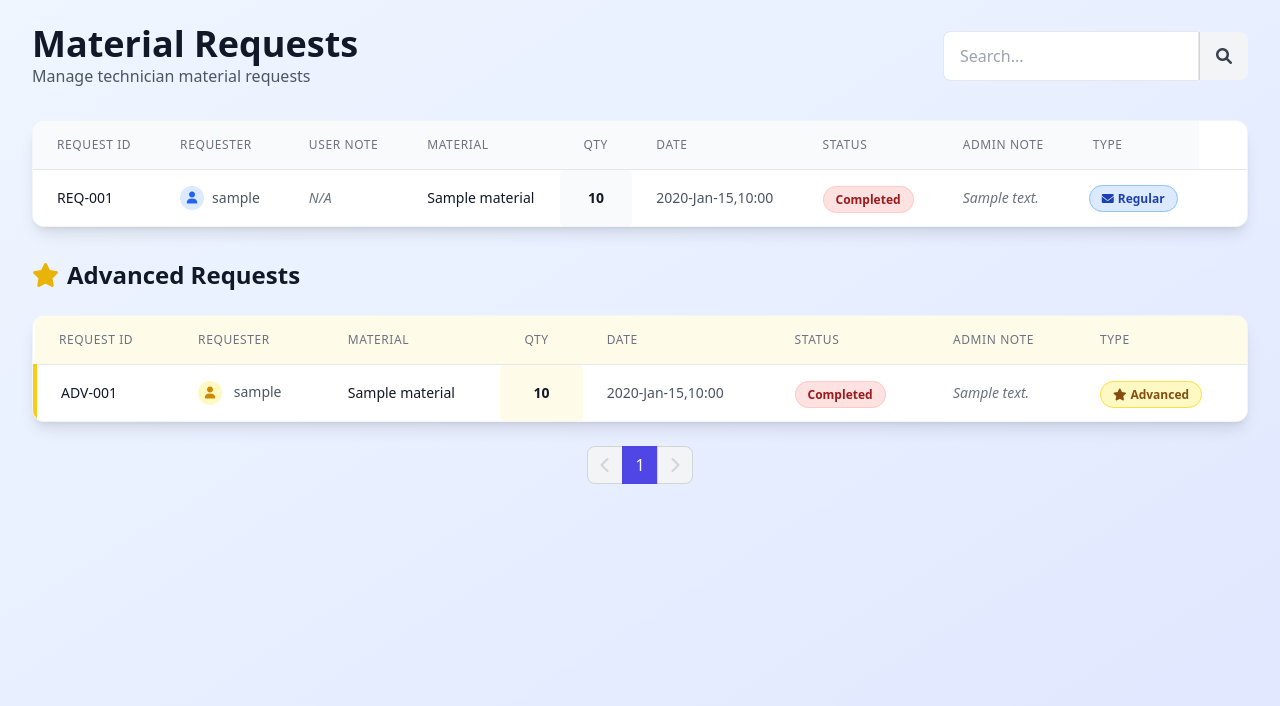
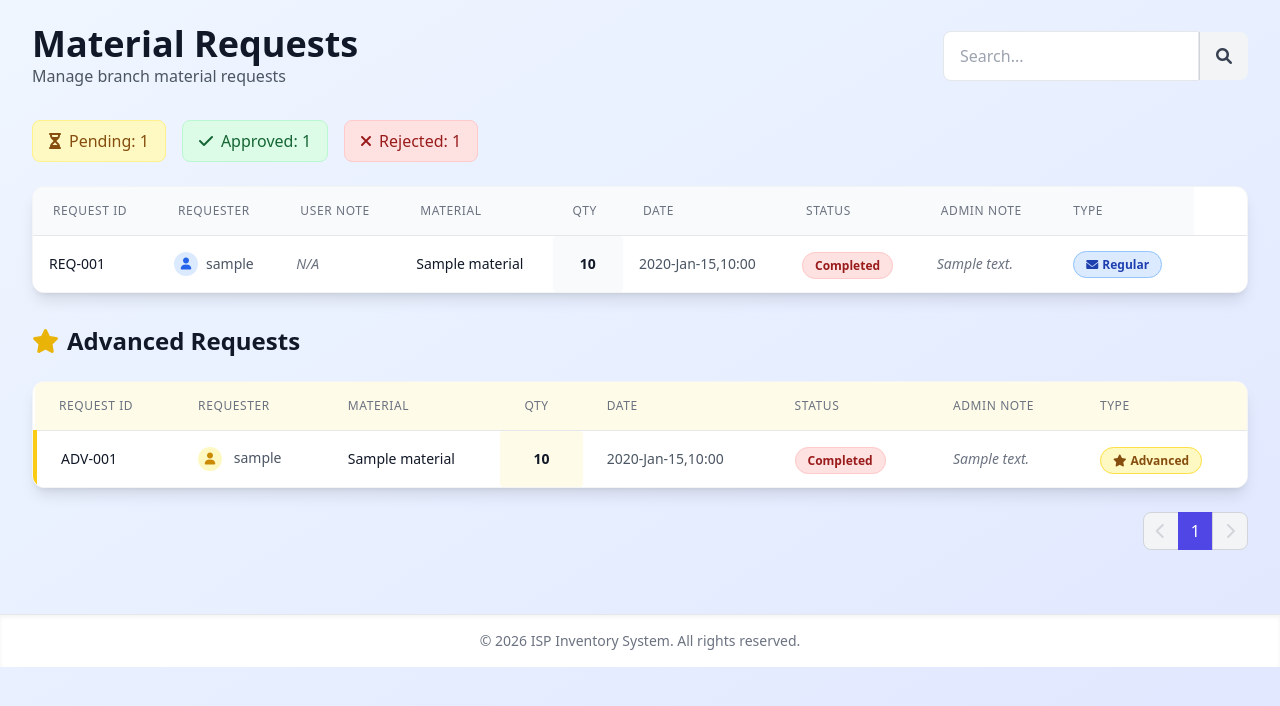
Before and after one commit to Mahadinhasan/ISP-inventory, a Django app: template ibccl/templates/inventory/requests.html in a window 1280 px wide. Shown: the top 706 px of the page. Run offline with Django 3.2, Linux system fonts and the light colour scheme; the template is opened without the code that fills it: most values are stand-ins (such as "Sample title", 1, 10 or a date in 2020); form fields are guessed from the names that the template uses; some libraries are stand-ins or nearby versions.

Commit message:
17,02,26V6

```diff
--- a/ibccl/isp_inventory/urls.py
+++ b/ibccl/isp_inventory/urls.py
@@ -15,5 +15,6 @@ urlpatterns = [
     path('used-materials/', views.used_materials_view, name='used_materials'),
     path('api/used-materials/<int:pk>/', views.get_used_material_api, name='get_used_material_api'),
     path('used-materials/<int:pk>/manage/', views.manage_used_material, name='manage_used_material'),
+    path('api/pending-requests/', views.pending_requests_api, name='pending_requests_api'),
 
 ]
--- a/ibccl/isp_inventory/utils.py
+++ b/ibccl/isp_inventory/utils.py
@@ -1,7 +1,7 @@
 from django.contrib.auth.models import Group
 from .models import UserProfile
 
-ROLE_GROUPS = ['Admin', 'Storekeeper', 'Technician']
+ROLE_GROUPS = ['Admin', 'Storekeeper', 'Branch', 'NOC']
 
 
 def ensure_userprofile(user):
@@ -10,7 +10,7 @@ def ensure_userprofile(user):
     This function is defensive: it handles the case where the reverse
     OneToOne accessor (`user.userprofile`) does not exist yet and will
     create a `UserProfile` using the first matching role-group or the
-    default role `'Technician'`.
+    default role `'Branch'`.
     """
     if user is None or user.pk is None:
         return None
@@ -33,7 +33,7 @@ def ensure_userprofile(user):
         role_name = None
 
     if not role_name:
-        role_name = 'Technician'
+        role_name = 'Branch'
 
     profile, _ = UserProfile.objects.get_or_create(user=user, defaults={'role': role_name})
     return profile
--- a/ibccl/templates/inventory/base.html
+++ b/ibccl/templates/inventory/base.html
@@ -82,8 +82,8 @@
                             class="nav-link border-indigo-500 text-gray-900 inline-flex items-center px-1 pt-1 border-b-2 text-sm font-medium">
                             <i class="fas fa-tachometer-alt mr-2"></i>Dashboard
                         </a>
-                        {% if user.userprofile.role != 'Technician' %}
-                        <!--Materials (Hidden for Technicians)-->
+                        {% if user.userprofile.role != 'Branch' %}
+                        <!--Materials (Hidden for Branch)-->
                         <a href="{% url 'materials' %}"
                             class="nav-link border-transparent text-gray-500 hover:border-gray-300 hover:text-gray-700 inline-flex items-center px-1 pt-1 border-b-2 text-sm font-medium">
                             <i class="fas fa-boxes mr-2"></i>Materials
@@ -101,22 +101,24 @@
                             class="nav-link border-transparent text-gray-500 hover:border-gray-300 hover:text-gray-700 inline-flex items-center px-1 pt-1 border-b-2 text-sm font-medium">
                             <i class="fas fa-clipboard-list mr-2"></i>Request
                         </a>
+                        <!--Used Materials-->
+                        {% if user.userprofile.role == 'Branch' %}
+                        <a href="{% url 'used_materials' %}"
+                            class="nav-link border-transparent text-gray-500 hover:border-gray-300 hover:text-gray-700 inline-flex items-center px-1 pt-1 border-b-2 text-sm font-medium">
+                            <i class="fas fa-history mr-2"></i>Used Material
+                        </a>
+                        {% endif %}
                         <!--Report-->
                         <a href="{% url 'reports' %}"
                             class="nav-link border-transparent text-gray-500 hover:border-gray-300 hover:text-gray-700 inline-flex items-center px-1 pt-1 border-b-2 text-sm font-medium">
                             <i class="fas fa-file-alt mr-2"></i>Report
-                        </a>
-                        <!--Log history-->
-                        <a href="#"
-                            class="nav-link border-transparent text-gray-500 hover:border-gray-300 hover:text-gray-700 inline-flex items-center px-1 pt-1 border-b-2 text-sm font-medium">
-                            <i class="fas fa-history mr-2"></i>Log History
                         </a>
                         <!--Notification-->
                         <a href="#"
                             class="nav-link border-transparent text-gray-500 hover:border-gray-300 hover:text-gray-700 inline-flex items-center px-1 pt-1 border-b-2 text-sm font-medium">
                             <i class="fas fa-bell mr-2"></i>Notification
                         </a>
-                        {% if user.userprofile.role != 'Technician' and user.userprofile.role != 'Storekeeper' %}
+                        {% if user.userprofile.role != 'Branch' and user.userprofile.role != 'Storekeeper' %}
                         {% if user.is_superuser %}
                         <!--Settings (Admin only)-->
                         <a href="{% url 'settings' %}"
@@ -239,7 +241,7 @@
             <div class="pt-2 pb-3 space-y-1">
                 <a href="{% url 'dashboard' %}"
                     class="block pl-3 pr-4 py-2 border-l-4 border-indigo-500 text-base font-medium text-indigo-700 bg-indigo-50">Dashboard</a>
-                {% if user.userprofile.role != 'Technician' %}
+                {% if user.userprofile.role != 'Branch' %}
                 <a href="{% url 'materials' %}"
                     class="block pl-3 pr-4 py-2 border-l-4 border-transparent text-base font-medium text-gray-600 hover:bg-gray-50 hover:border-gray-300 hover:text-gray-800">Materials</a>
                 {% endif %}
@@ -249,13 +251,13 @@
                 {% endif %}
                 <a href="{% url 'requests' %}"
                     class="block pl-3 pr-4 py-2 border-l-4 border-transparent text-base font-medium text-gray-600 hover:bg-gray-50 hover:border-gray-300 hover:text-gray-800">Request</a>
+                <a href="{% url 'used_materials' %}"
+                    class="block pl-3 pr-4 py-2 border-l-4 border-transparent text-base font-medium text-gray-600 hover:bg-gray-50 hover:border-gray-300 hover:text-gray-800">Used Materials</a>
                 <a href="{% url 'reports' %}"
                     class="block pl-3 pr-4 py-2 border-l-4 border-transparent text-base font-medium text-gray-600 hover:bg-gray-50 hover:border-gray-300 hover:text-gray-800">Report</a>
                 <a href="#"
-                    class="block pl-3 pr-4 py-2 border-l-4 border-transparent text-base font-medium text-gray-600 hover:bg-gray-50 hover:border-gray-300 hover:text-gray-800">Log History</a>
-                <a href="#"
                     class="block pl-3 pr-4 py-2 border-l-4 border-transparent text-base font-medium text-gray-600 hover:bg-gray-50 hover:border-gray-300 hover:text-gray-800">Notification</a>
-                {% if user.userprofile.role != 'Technician' and user.userprofile.role != 'Storekeeper' %}
+                {% if user.userprofile.role != 'Branch' and user.userprofile.role != 'Storekeeper' %}
                 {% if user.is_superuser %}
                 <a href="{% url 'settings' %}"
                     class="block pl-3 pr-4 py-2 border-l-4 border-transparent text-base font-medium text-gray-600 hover:bg-gray-50 hover:border-gray-300 hover:text-gray-800">Settings</a>
@@ -278,6 +280,13 @@
         {% block content %}{% endblock %}
     </main>
 
+<!--added footer-->
+    <footer class="bg-white shadow-inner border-t border-gray-200 mt-10">
+        <div class="max-w-7xl mx-auto py-4 px-4 sm:px-6 lg:px-8 text-center text-sm text-gray-500">
+            &copy; <span class="current-year"></span> ISP Inventory System. All rights reserved.
+        </div>
+    </footer>
+
     <script>
         // NavLink active state
         document.querySelectorAll('.nav-link').forEach(link => {
@@ -287,6 +296,11 @@
             }
         });
 
+        //current year for footer
+        const year = new Date().getFullYear();
+        document.querySelectorAll('.current-year').forEach(el => {
+            el.textContent = year;
+        });
         // Profile Dropdown Toggle
         function toggleProfileMenu() {
             const dropdown = document.getElementById('profile-dropdown');
--- a/ibccl/templates/inventory/reports.html
+++ b/ibccl/templates/inventory/reports.html
@@ -99,7 +99,7 @@
                 <thead class="bg-gray-50">
                     <tr>
                         <th class="px-6 py-4 text-left text-xs font-medium text-gray-500 uppercase tracking-wider">Date</th>
-                        <th class="px-6 py-4 text-left text-xs font-medium text-gray-500 uppercase tracking-wider">Technician</th>
+                        <th class="px-6 py-4 text-left text-xs font-medium text-gray-500 uppercase tracking-wider">Branch</th>
                         <th class="px-6 py-4 text-left text-xs font-medium text-gray-500 uppercase tracking-wider">Material</th>
                         <th class="px-6 py-4 text-left text-xs font-medium text-gray-500 uppercase tracking-wider">Qty</th>
                         <th class="px-6 py-4 text-left text-xs font-medium text-gray-500 uppercase tracking-wider">Status</th>
--- a/ibccl/templates/inventory/requests.html
+++ b/ibccl/templates/inventory/requests.html
@@ -6,7 +6,7 @@
     <div class="flex flex-col md:flex-row justify-between items-center mb-8 gap-4">
         <div>
             <h1 class="text-4xl font-bold text-gray-900">Material Requests</h1>
-            <p class="text-gray-600">Manage technician material requests</p>
+            <p class="text-gray-600">Manage branch material requests</p>
         </div>
 
         <div class="flex gap-2">
@@ -18,7 +18,7 @@
                     <i class="fas fa-search"></i>
                 </button>
             </form>
-            {% if role == 'Technician' %}
+            {% if role == 'Branch' %}
             <button onclick="document.getElementById('requestModal').classList.remove('hidden')"
                 class="bg-indigo-600 hover:bg-indigo-700 text-white px-6 py-3 rounded-lg font-medium transition shadow-lg hover:shadow-xl transform hover:-translate-y-1">
                 <i class="fas fa-plus mr-2"></i>Request Material
@@ -30,53 +30,66 @@
                 <select name="user" onchange="this.form.submit()"
                     class="border rounded-lg px-4 py-3 focus:outline-none focus:ring-2 focus:ring-indigo-500">
                     <option value="">All Users</option>
-                    {% for u in users %}
-                    <option value="{{ u.id }}" {% if request.GET.user == u.id|stringformat:"s" %}selected{% endif %}>
-                        {{ u.get_full_name|default:u.username }}</option>
+                    {% for user in users %}
+                    <option value="{{ user.id }}" {% if request.GET.user == user.id %}selected{% endif %}>
+                        {{ user.get_full_name|default:user.username }}</option>
                     {% endfor %}
                 </select>
             </form>
             {% endif %}
         </div>
     </div>
+    <!--Request count-->
+    <div class="flex gap-4 mb-6">
+        <div class="px-4 py-2 bg-yellow-100 text-yellow-800 rounded-lg border border-yellow-200 flex items-center gap-2">
+            <i class="fas fa-hourglass-half"></i> Pending: {{ pending_count }}
+        </div>
+        <div class="px-4 py-2 bg-green-100 text-green-800 rounded-lg border border-green-200 flex items-center gap-2">
+            <i class="fas fa-check"></i> Approved: {{ approved_count }}
+        </div>
+        <div class="px-4 py-2 bg-red-100 text-red-800 rounded-lg border border-red-200 flex items-center gap-2">
+            <i class="fas fa-times"></i> Rejected: {{ rejected_count }}
+        </div>
+    </div>
+    <!-----------Table----------->
     <div class="bg-white rounded-xl shadow-lg overflow-hidden border border-gray-100">
         <table class="min-w-full divide-y divide-gray-200">
             <thead class="bg-gray-50">
                 <tr>
-                    <th class="px-6 py-4 text-left text-xs font-medium text-gray-500 uppercase tracking-wider">Request
+                    <th class="px-5 py-4 text-left text-xs font-medium text-gray-500 uppercase tracking-wider">Request
                         ID</th>
-                    <th class="px-6 py-4 text-left text-xs font-medium text-gray-500 uppercase tracking-wider">Requester
+                    <th class="px-5 py-4 text-left text-xs font-medium text-gray-500 uppercase tracking-wider">Requester
                     </th>
-                    <th class="px-6 py-4 text-left text-xs font-medium text-gray-500 uppercase tracking-wider">User
+                    <th class="px-5 py-4 text-left text-xs font-medium text-gray-500 uppercase tracking-wider">User
                         Note</th>
-                    <th class="px-6 py-4 text-left text-xs font-medium text-gray-500 uppercase tracking-wider">Material
+                    <th class="px-5 py-4 text-left text-xs font-medium text-gray-500 uppercase tracking-wider">Material
                     </th>
-                    <th class="px-6 py-4 text-left text-xs font-medium text-gray-500 uppercase tracking-wider">Qty</th>
-                    <th class="px-6 py-4 text-left text-xs font-medium text-gray-500 uppercase tracking-wider">Date</th>
-                    <th class="px-6 py-4 text-left text-xs font-medium text-gray-500 uppercase tracking-wider">Status</th>
-                    <th class="px-6 py-4 text-left text-xs font-medium text-gray-500 uppercase tracking-wider">Admin Note</th>
-                    <th class="px-6 py-4 text-left text-xs font-medium text-gray-500 uppercase tracking-wider">Type</th>
+                    <th class="px-5 py-4 text-left text-xs font-medium text-gray-500 uppercase tracking-wider">Qty</th>
+                    <th class="px-5 py-4 text-left text-xs font-medium text-gray-500 uppercase tracking-wider">Date</th>
+                    <th class="px-5 py-4 text-left text-xs font-medium text-gray-500 uppercase tracking-wider">Status</th>
+                    <th class="px-5 py-4 text-left text-xs font-medium text-gray-500 uppercase tracking-wider">Admin Note</th>
+                    <th class="px-5 py-4 text-left text-xs font-medium text-gray-500 uppercase tracking-wider">Type</th>
                     {% if role == 'Admin' %}
-                    <th class="px-6 py-4 text-left text-xs font-medium text-gray-500 uppercase tracking-wider">Actions</th>
+                    <th class="px-5 py-4 text-left text-xs font-medium text-gray-500 uppercase tracking-wider">Actions</th>
                     {% endif %}
                 </tr>
             </thead>
             <tbody class="bg-white divide-y divide-gray-200">
                 {% for req in requests %}
                 <tr class="hover:bg-gray-50 transition duration-150">
-                    <td class="px-6 py-4 text-sm font-medium text-gray-900">REQ-{{ req.id|stringformat:"03d" }}</td>
-                    <td class="px-6 py-4 text-sm text-gray-600 flex items-center">
+                    <td class="px-4 py-4 text-sm font-medium text-gray-900">REQ-{{ req.id|stringformat:"03d" }}</td>
+                    <td class="px-4 py-4 text-sm text-gray-600 flex items-center">
                         <div
                             class="h-6 w-6 rounded-full bg-blue-100 flex items-center justify-center mr-2 text-blue-600 text-xs">
                             <i class="fas fa-user"></i>
                         </div>
                         {{ req.requester.get_full_name|default:req.requester.username }}
                     </td>
-                    <td class="px-6 py-4 text-sm text-gray-500 italic max-w-xs truncate">{{ req.user_note|default:"N/A" }}</td>
-                    <td class="px-6 py-4 text-sm text-gray-900">{{ req.material.name }}</td>
-                    <td class="px-6 py-4 text-sm font-bold text-gray-900 bg-gray-50 rounded text-center">{{ req.quantity }}</td>
-                    <td class="px-6 py-4 text-sm text-gray-600">{{ req.requested_at|date:"Y-M-d,H:s" }}</td>
-                    <td class="px-6 py-4">
+                    <td class="px-4 py-4 text-sm text-gray-500 italic max-w-xs truncate">{{ req.user_note|default:"N/A" }}</td>
+                    <td class="px-4 py-4 text-sm text-gray-900">{{ req.material.name }}</td>
+                    <td class="px-4 py-4 text-sm font-bold text-gray-900 bg-gray-50 rounded text-center">{{ req.quantity }}</td>
+                    <td class="px-4 py-4 text-sm text-gray-600">{{ req.requested_at|date:"Y-M-d,H:s" }}</td>
+                    <td class="px-4 py-4">
                         <span class="px-3 py-1 text-xs font-semibold rounded-full border
                             {% if req.status == 'Pending' %}bg-yellow-100 text-yellow-800 border-yellow-200
                             {% elif req.status == 'Approved' %}bg-green-100 text-green-800 border-green-200
@@ -84,7 +97,7 @@
                             {{ req.status }}
                         </span>
                     </td>
-                    <td class="px-6 py-4 text-sm text-gray-500 italic max-w-xs truncate">{{ req.admin_note|default:"N/A" }}</td>
+                    <td class="px-4 py-4 text-sm text-gray-500 italic max-w-xs truncate">{{ req.admin_note|default:"N/A" }}</td>
                     <td class="px-5 py-3 text-sm text-gray-900">
                         <span class="px-3 py-1 text-xs font-bold rounded-full bg-blue-100 text-blue-800 border border-blue-300">
                             <i class="fas fa-envelope mr-1"></i>Regular
@@ -265,7 +278,7 @@
 </div>
 
 <!-- Pagination Controls -->
-<div class="flex justify-center mt-6">
+<div class="flex justify-end mt-6">
     <nav class="inline-flex -space-x-px" aria-label="Pagination">
         {% if page_obj.has_previous %}
         <a href="?{% if request.GET.search %}search={{ request.GET.search }}&{% endif %}page={{ page_obj.previous_page_number }}"
--- a/ibccl/templates/inventory/settings.html
+++ b/ibccl/templates/inventory/settings.html
@@ -71,7 +71,7 @@
                                         <select name="role" onchange="this.form.submit()" class="px-4 py-2 bg-white border border-indigo-300 rounded-xl font-medium text-indigo-700 focus:ring-2 focus:ring-indigo-500">
                                             <option value="Admin" {% if u.userprofile.role == 'Admin' %}selected{% endif %}>Admin</option>
                                             <option value="Storekeeper" {% if u.userprofile.role == 'Storekeeper' %}selected{% endif %}>Storekeeper</option>
-                                            <option value="Technician" {% if u.userprofile.role == 'Technician' %}selected{% endif %}>Technician</option>
+                                            <option value="Branch" {% if u.userprofile.role == 'Branch' %}selected{% endif %}>Branch</option>
                                             <option value="NOC" {% if u.userprofile.role == 'NOC' %}selected{% endif %}>NOC</option>
                                         </select>
                                     </form>
@@ -202,7 +202,7 @@
                 <input type="email" name="email" placeholder="Email" class="w-full px-6 py-4 border-2 border-indigo-200 rounded-2xl focus:border-indigo-500">
                 <input type="password" name="password" placeholder="Password" required class="w-full px-6 py-4 border-2 border-indigo-200 rounded-2xl focus:border-indigo-500">
                 <select name="role" class="w-full px-6 py-4 border-2 border-indigo-200 rounded-2xl focus:border-indigo-500">
-                    <option value="Technician">Technician</option>
+                    <option value="Branch">Branch</option>
                     <option value="Storekeeper">Storekeeper</option>
                     <option value="Admin">Admin</option>
                     <option value="NOC">NOC</option>
--- a/ibccl/templates/inventory/tasks.html
+++ b/ibccl/templates/inventory/tasks.html
@@ -8,7 +8,7 @@
             <h1 class="text-4xl font-bold text-gray-900">Task Management</h1>
             <p class="text-gray-600">Manage installation and maintenance jobs</p>
         </div>
-        {% if role == 'Technician' %}
+        {% if role == 'Branch' %}
         <button onclick="document.getElementById('createTaskModal').classList.remove('hidden')"
             class="bg-indigo-600 hover:bg-indigo-700 text-white px-6 py-3 rounded-lg font-medium transition">
             <i class="fas fa-plus mr-2"></i>Create Task
--- a/ibccl/templates/inventory/used_materials.html
+++ b/ibccl/templates/inventory/used_materials.html
@@ -40,7 +40,7 @@
                             Issue</th>
                         <th scope="col"
                             class="px-6 py-3 text-left text-xs font-medium text-gray-500 uppercase tracking-wider">Status</th>
-                        {% if role == 'Technician' %}
+                        {% if role == 'Branch' %}
                         <th scope="col"
                             class="px-6 py-3 text-left text-xs font-medium text-gray-500 uppercase tracking-wider">
                             Actions</th>
@@ -75,7 +75,7 @@
                             </span>
                         </td>
 
-                        {% if role == 'Technician' and item.technician == user %}
+                        {% if role == 'Branch' and item.technician == user %}
                         <td class="px-6 py-4 whitespace-nowrap text-sm font-medium">
                             <button
                                 onclick="openEditModal('{{ item.id }}')"
@@ -88,7 +88,7 @@
                                 <i class="fas fa-trash mr-1"></i> Delete
                             </button>
                         </td>
-                        {% elif role == 'Technician' %}
+                        {% elif role == 'Branch' %}
                         <td class="px-6 py-4"></td>
                         {% endif %}
                     </tr>
```
Also changed, not shown: ibccl/isp_inventory/Serializer.py (deleted, +0 -7 lines), ibccl/isp_inventory/forms.py (+11 -11 lines), ibccl/isp_inventory/models.py (+4 -3 lines), ibccl/isp_inventory/views.py (+123 -50 lines), ibccl/templates/inventory/dashboard.html (+18 -13 lines), ibccl/templates/inventory/materials.html (+13 -8 lines), ibccl/isp_inventory/migrations/0024_rename_technician_task_branch_alter_userprofile_role.py (added).
